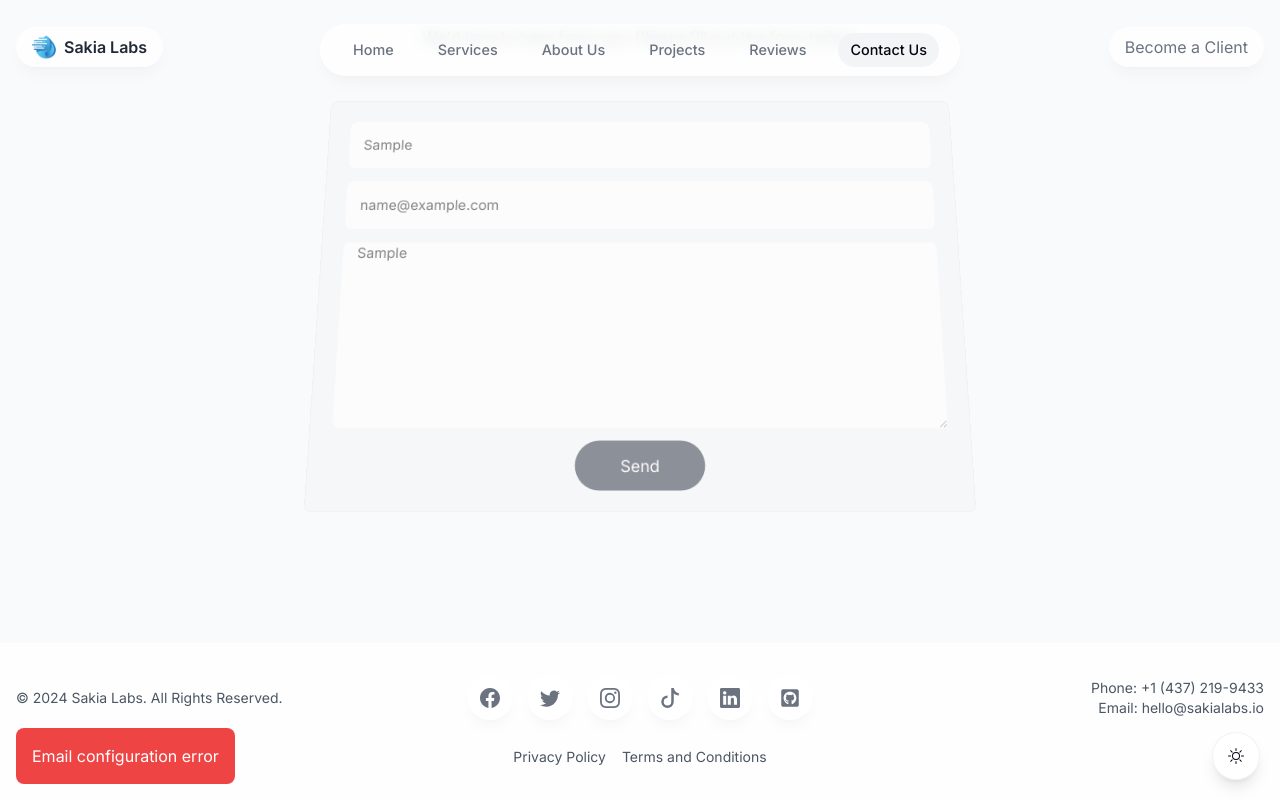
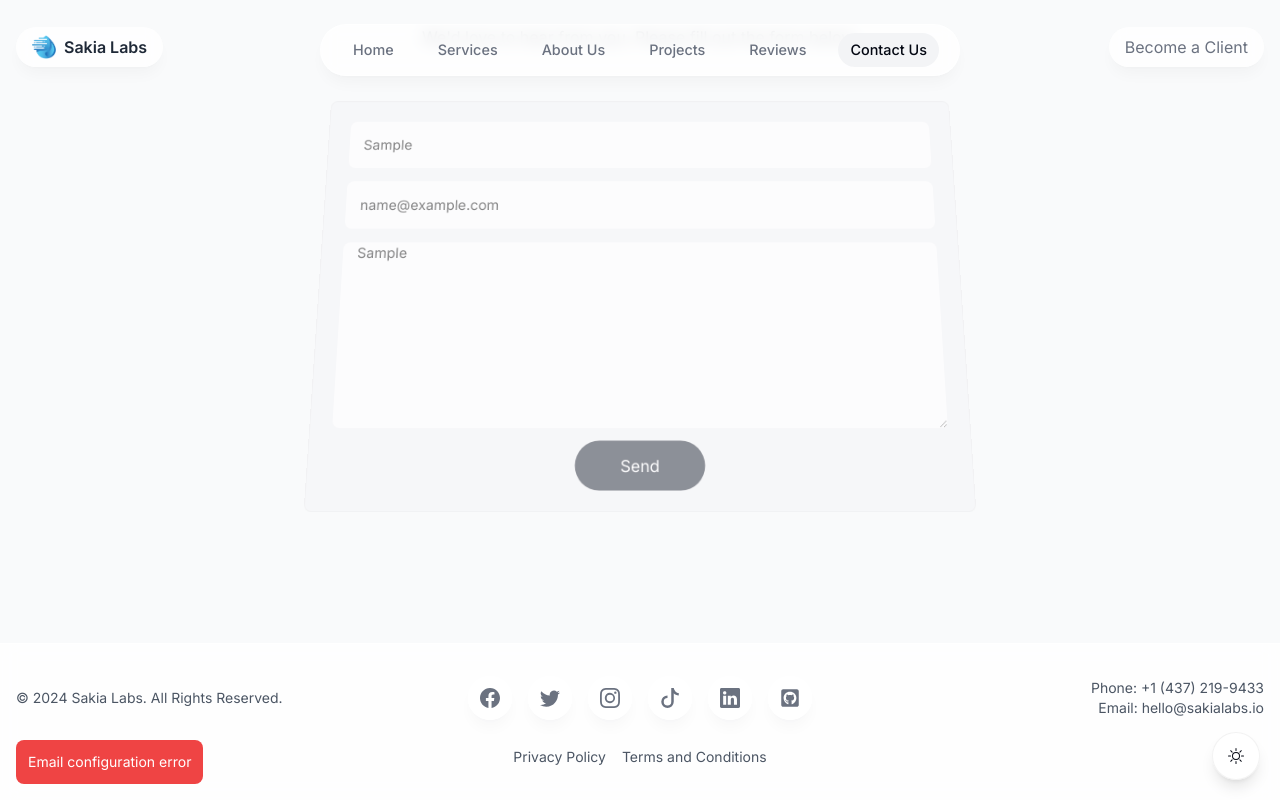
Before and after one commit to salihelfatih/sakia, a Next.js app: page / in a window 1280 px wide. Both pictures are taken after typing "Sample", "name@example.com", "Sample" into the empty fields and a click on the button "Send". Shown: the part 4949-5749 px from the top of the page. Built offline with nearby package versions, Linux system fonts and the light colour scheme; no server answers.

Commit message:
updates contact form with toast animation

```diff
--- a/components/contact.tsx
+++ b/components/contact.tsx
@@ -1,7 +1,13 @@
 "use client";
 
-import React, { useRef, useState } from "react";
-import { motion, useScroll, useTransform } from "framer-motion";
+import React, { useRef, useState, useEffect } from "react";
+import {
+  motion,
+  useScroll,
+  useTransform,
+  AnimatePresence,
+  TargetAndTransition,
+} from "framer-motion";
 import SectionHeading from "./heading";
 import { useSectionInView } from "@/lib/hooks";
 import { sendEmail } from "@/actions/sendEmail";
@@ -31,6 +37,8 @@ export default function Contact() {
 
   const [errors, setErrors] = useState<FormErrors>({});
   const [toast, setToast] = useState({ message: "", type: "" });
+  const [clickCount, setClickCount] = useState(0);
+  const [toastTimer, setToastTimer] = useState<NodeJS.Timeout | null>(null);
 
   const { scrollYProgress } = useScroll({
     target: componentRef,
@@ -40,6 +48,12 @@ export default function Contact() {
   const opacity = useTransform(scrollYProgress, [0, 0.5], [0, 1]);
   const rotateX = useTransform(scrollYProgress, [0, 0.5], [20, 0]);
   const scale = useTransform(scrollYProgress, [0, 0.5], [0.8, 1]);
+
+  useEffect(() => {
+    return () => {
+      if (toastTimer) clearTimeout(toastTimer);
+    };
+  }, [toastTimer]);
 
   const handleInputChange = (
     e: React.ChangeEvent<HTMLInputElement | HTMLTextAreaElement>
@@ -63,7 +77,13 @@ export default function Contact() {
 
   const showToast = (message: string, type: string) => {
     setToast({ message, type });
-    setTimeout(() => setToast({ message: "", type: "" }), 5000);
+    setClickCount((prev) => prev + 1);
+    if (toastTimer) clearTimeout(toastTimer);
+    const newTimer = setTimeout(() => {
+      setToast({ message: "", type: "" });
+      setClickCount(0);
+    }, 5000);
+    setToastTimer(newTimer);
   };
 
   const handleSubmit = async (e: React.FormEvent<HTMLFormElement>) => {
@@ -92,6 +112,11 @@ export default function Contact() {
     transition-all duration-300
     outline-none
     focus:ring-2 focus:ring-blue-500`;
+
+  const shakeAnimation: TargetAndTransition = {
+    x: [0, -5, 5, -5, 5, 0],
+    transition: { duration: 0.4, repeat: 2, repeatType: "reverse" as const },
+  };
 
   return (
     <section
@@ -179,16 +204,33 @@ export default function Contact() {
           </form>
         </div>
       </motion.div>
+      <AnimatePresence>
         {toast.message && (
-        <div
-          className={`fixed bottom-4 left-4 p-4 rounded-lg text-white ${
+          <motion.div
+            key={clickCount}
+            initial={{ opacity: 0, y: 50, x: -50 }}
+            animate={{ opacity: 1, y: 0, x: 0 }}
+            exit={{ opacity: 0, y: 50, x: -50 }}
+            transition={{ duration: 0.3 }}
+            className={`fixed bottom-4 left-4 p-3 rounded-lg text-white text-sm ${
               toast.type === "success" ? "bg-green-500" : "bg-red-500"
             }`}
             style={{ zIndex: 1000 }}
           >
+            <motion.div
+              animate={clickCount > 1 ? shakeAnimation : {}}
+              onAnimationComplete={() => {
+                if (clickCount > 1) {
+                  setToast({ message: "", type: "" });
+                  setClickCount(0);
+                }
+              }}
+            >
               {toast.message}
-        </div>
+            </motion.div>
+          </motion.div>
         )}
+      </AnimatePresence>
     </section>
   );
 }
```
Lines whose indentation alone changed are shown as unchanged.
